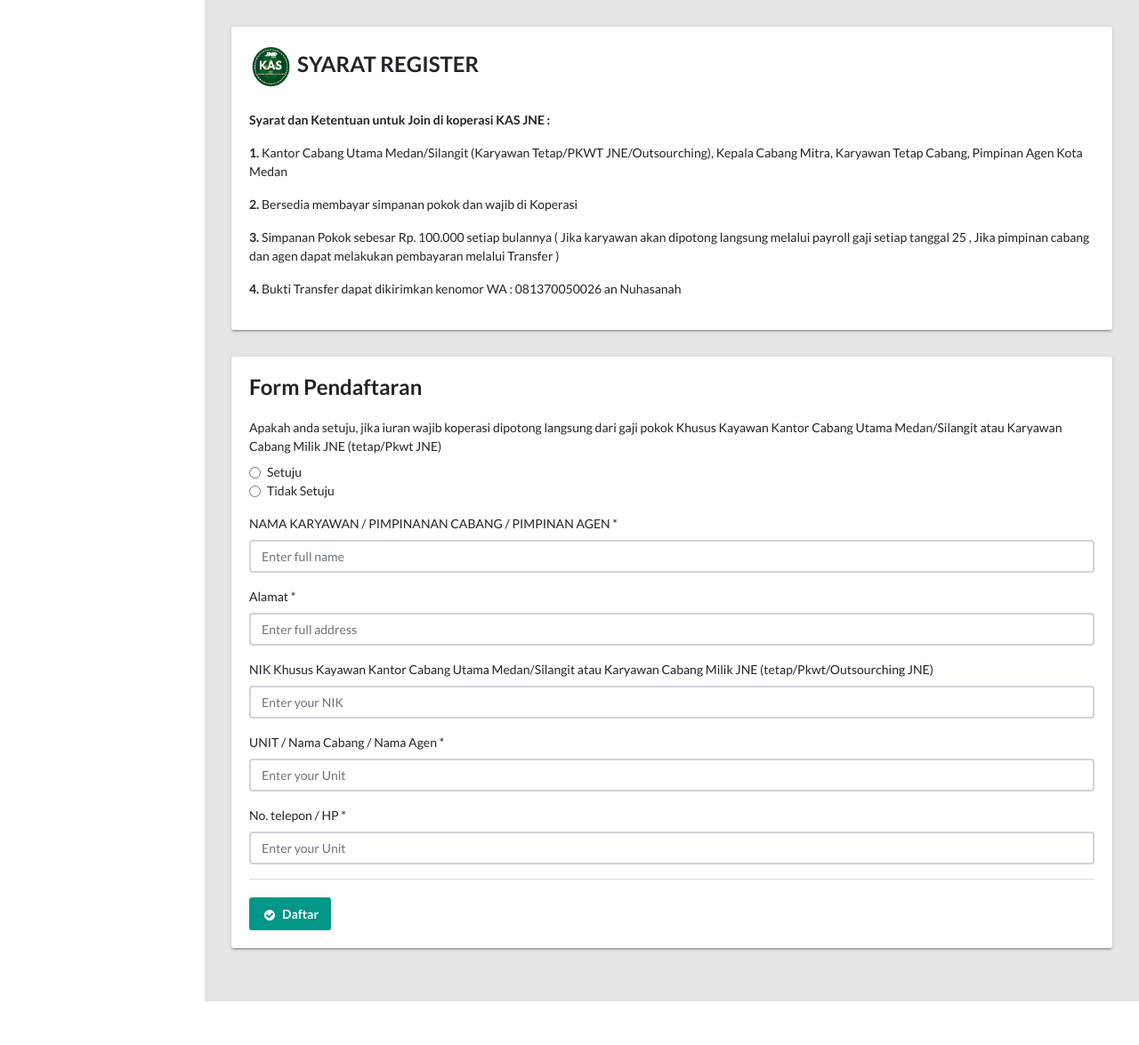
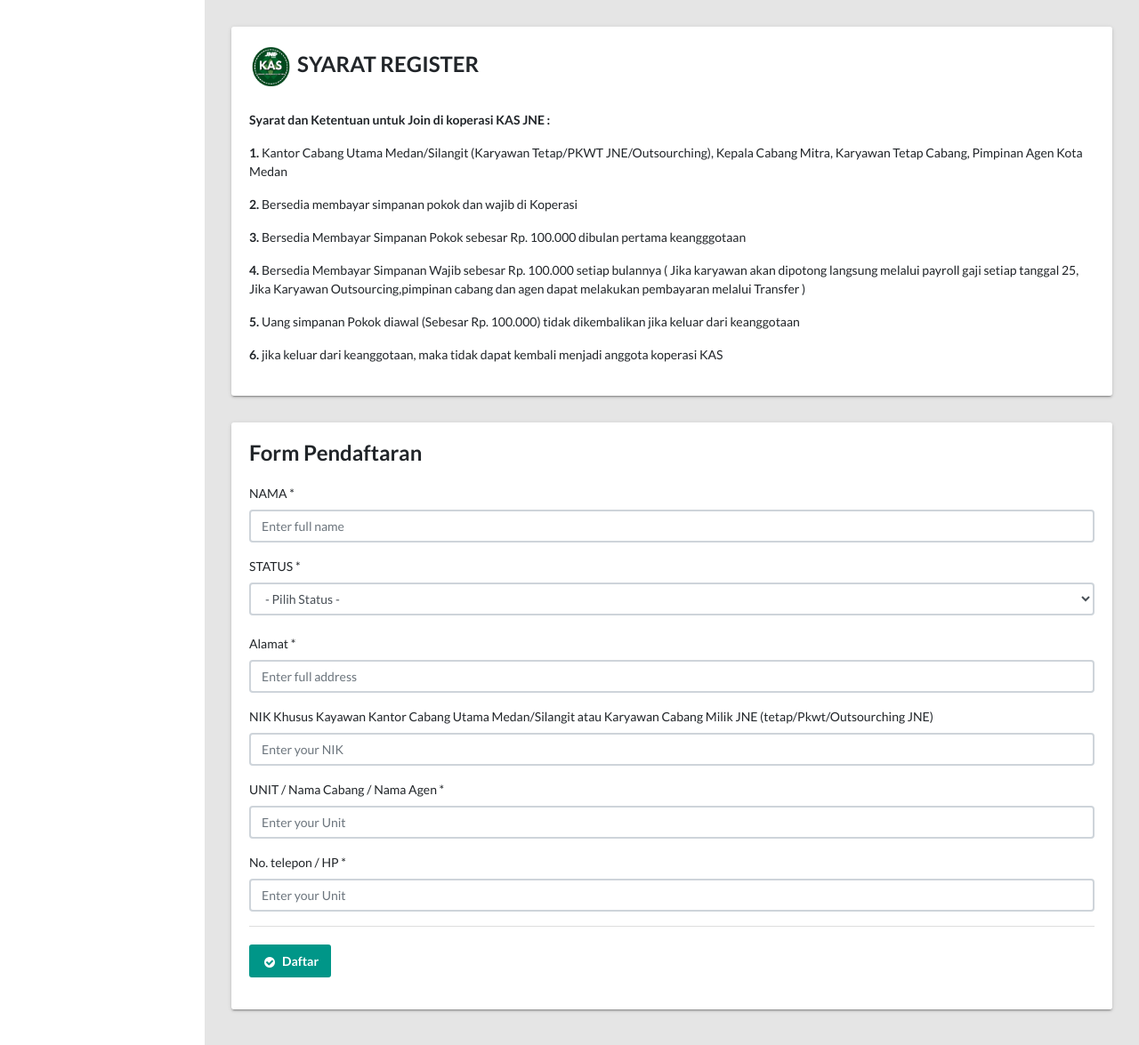
Before and after one commit to gemahandika/project_kas, a PHP site: page /Dashboard_Koperasi/public/views/tb_daftar/ in a window 1280 px wide. Shown: the part 50-1225 px from the top of the page at 89% size. Before the commit the page ends 1176 px from the top, so only its background shows below. Run offline with PHP 8.4, Linux system fonts and the light colour scheme.

Commit message:
update register

```diff
--- a/Dashboard_Koperasi/public/views/tb_daftar/index.php
+++ b/Dashboard_Koperasi/public/views/tb_daftar/index.php
@@ -46,8 +46,15 @@ $time = date("H:i");
                     <p><b>Syarat dan Ketentuan untuk Join di koperasi KAS JNE :</b> </p>
                     <p><b>1.</b> Kantor Cabang Utama Medan/Silangit (Karyawan Tetap/PKWT JNE/Outsourching), Kepala Cabang Mitra, Karyawan Tetap Cabang, Pimpinan Agen Kota Medan </p>
                     <p><b>2.</b> Bersedia membayar simpanan pokok dan wajib di Koperasi</p>
-                    <p><b>3.</b> Simpanan Pokok sebesar Rp. 100.000 setiap bulannya ( Jika karyawan akan dipotong langsung melalui payroll gaji setiap tanggal 25 , Jika pimpinan cabang dan agen dapat melakukan pembayaran melalui Transfer ) </p>
-                    <p><b>4.</b> Bukti Transfer dapat dikirimkan kenomor WA : 081370050026 an Nuhasanah</p>
+                    <p><b>3.</b> Bersedia Membayar Simpanan Pokok sebesar Rp. 100.000 dibulan pertama keangggotaan </p>
+                    <p><b>4.</b> Bersedia Membayar Simpanan Wajib sebesar Rp. 100.000 setiap bulannya ( Jika
+                                karyawan akan dipotong langsung melalui payroll gaji setiap tanggal 25, Jika
+                                Karyawan Outsourcing,pimpinan cabang dan agen dapat melakukan pembayaran
+                                melalui Transfer )
+                    </p>
+                    <p><b>5.</b> Uang simpanan Pokok diawal (Sebesar Rp. 100.000) tidak dikembalikan jika keluar dari keanggotaan</p>
+                    <p><b>6.</b> jika keluar dari keanggotaan, maka tidak dapat kembali menjadi anggota koperasi KAS</p>
+
                 </div>
             </div>
         </div>
@@ -58,24 +65,39 @@ $time = date("H:i");
                     <h3 class="tile-title">Form Pendaftaran</h3>
                     <div class="tile-body">
                         <form action="../../../app/controller/Daftar.php" method="post">
+                            <!--  -->
                             <div class="form-group">
-                                <label class="control-label">Apakah anda setuju, jika iuran wajib koperasi dipotong langsung dari gaji pokok Khusus Kayawan Kantor Cabang Utama Medan/Silangit atau Karyawan Cabang Milik JNE (tetap/Pkwt JNE)</label>
+                                <label class="control-label">NAMA *</label>
+                                <input class="form-control" type="text" name="nama" placeholder="Enter full name">
+                            </div>
+
+                            <div class="form-group">
+                            <label for="status">STATUS *</label><br>
+                            <select class="form-control" name="status" type="text" id="role" onchange="showInput()" required>
+                                <option value="">- Pilih Status -</option>
+                                <option value="KARYAWAN">KARYAWAN</option>
+                                <option value="CABANG">CABANG</option>
+                                <option value="AGEN">AGEN</option>
+                            </select>
+                            <div class="form-group" id="status_input" style="display: none;"><br>
+                                <label class="control-label">STATUS KARYAWAN</label>
                                 <div class="form-check">
                                     <label class="form-check-label">
-                                        <input class="form-check-input" type="radio" name="syarat" value="setuju">Setuju
+                                        <input class="form-check-input" type="radio" name="syarat" value="KARYAWAN TETAP">Karyawan Tetap
                                     </label>
                                 </div>
                                 <div class="form-check">
                                     <label class="form-check-label">
-                                        <input class="form-check-input" type="radio" name="syarat" value="tidak setuju">Tidak Setuju
+                                        <input class="form-check-input" type="radio" name="syarat" value="OUTSOURCING">Outsourcing
                                     </label>
                                 </div>
                             </div>
-                            <div class="form-group">
-                                <label class="control-label">NAMA KARYAWAN / PIMPINANAN CABANG / PIMPINAN AGEN *</label>
-                                <input class="form-control" type="text" name="nama" placeholder="Enter full name">
+                            <div class="form-group" id="nik_input" style="display: none;">
+                                <label for="nik" class="control-label">NIK</label>
+                                <input class="form-control" type="text" name="nik" id="nik" placeholder="Input NIK">
                             </div>
-                            <div class="form-group">
+
+                            <div class="form-group"><br>
                                 <label class="control-label">Alamat *</label>
                                 <input class="form-control" type="alamat" name="alamat" placeholder="Enter full address">
                             </div>
@@ -103,6 +125,34 @@ $time = date("H:i");
             </div>
         </div>
     </main>
+
+    <script>
+        function showInput() {
+            var role = document.getElementById("role").value;
+            var nikInput = document.getElementById("nik_input");
+            var statusInput = document.getElementById("status_input");
+
+            if (role === "KARYAWAN") {
+                nikInput.style.display = "block";
+                statusInput.style.display = "block";
+            } else {
+                nikInput.style.display = "none";
+                statusInput.style.display = "none";
+            }
+        }
+    </script>
+
+    <!-- <?php
+    // Logika PHP untuk menghasilkan NIK otomatis
+    if ($_SERVER["REQUEST_METHOD"] == "POST") {
+        if ($_POST['role'] == 'karyawan') {
+            // Generate NIK otomatis, misalnya dengan angka acak
+            $nik = mt_rand(100000, 999999);
+            echo "<p>NIK: $nik</p>";
+        }
+    }
+    ?> -->
+
     <!-- Essential javascripts for application to work-->
     <script src="js/jquery-3.2.1.min.js"></script>
     <script src="js/popper.min.js"></script>
```
Also changed, not shown: Dashboard_Koperasi/app/config/koneksi.php (+7 -7 lines).
